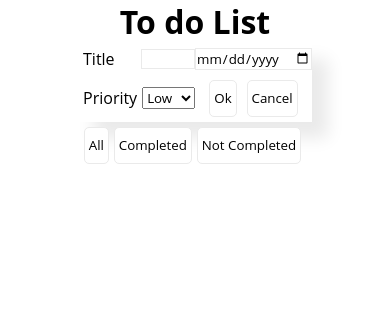
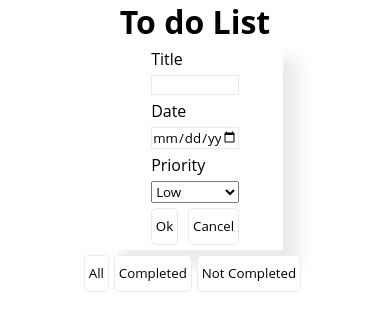
Before and after one commit to sebapkfd/todolist, a React (Create React App) app: page / in a window 390 px wide. Both pictures are taken after a click on the button "Add To do". Shown: the top 330 px of the page. Built offline with nearby package versions, Linux system fonts and the light colour scheme.

Commit message:
Improved responsiveness

```diff
--- a/src/App.css
+++ b/src/App.css
@@ -63,7 +63,7 @@ button {
 }
 
 .info {
-    width: 80%;
+    width: 70%;
     justify-content: space-between;
 }
 
@@ -78,24 +78,30 @@ button {
     flex-wrap: nowrap;
 }
 
-.edit {
-    width: var(--column-width);
-    justify-content: space-between;
-}
-
 input {
     border: solid 1px var(--soft);
 }
 
-.input {
+form {
     width: var(--column-width);
     justify-content: space-around;
+}
+
+.edit {
+    width: 100%;
+}
+
+.input {
     box-shadow: 1em 1em 1em var(--soft);
 }
 
 label,
 .input button {
     margin: 5px;
+}
+
+#date__label {
+    display: none;
 }
 
 .todo__button {
@@ -120,18 +126,26 @@ button:hover,
 }
 
 
-@media screen and (max-width: 895px) {
-    form *{
-        width: 50%;
-        flex-wrap: wrap;
-        justify-content: space-between;
-        align-items: center;
+@media screen and (max-width: 700px) {
+    #date__label {
+        display: inline;
     }
 
-    form div {
+    form {
+        width: 50%;
+        flex-direction: column;
+    }
+
+    .form__section {
+        width: 100%;
         display: flex;
+        flex-direction: row;
         justify-content: center;
-        flex-wrap: nowrap;
+        flex-wrap: wrap;
+    }
+
+    .form__section * {
+        width: 50%;
     }
 
     form button {
--- a/src/components/Edit.jsx
+++ b/src/components/Edit.jsx
@@ -20,7 +20,7 @@ const Edit = (props) => {
 
     return (
         <form onSubmit={(e) => handleSubmit(e)} className={'edit'}>
-            <div>
+            <div className={'form__section'}>
                 <label htmlFor='title'>Title</label>
                 <input
                     type ='text'
@@ -31,7 +31,8 @@ const Edit = (props) => {
                     required
                 />
             </div>
-            <div>
+            <div className={'form__section'}>
+                <label htmlFor='date' id='date__label'>Date</label>
                 <input
                     type ='date'
                     name='date'
@@ -40,7 +41,7 @@ const Edit = (props) => {
                     required
                 />
             </div>
-            <div>
+            <div className={'form__section'}>
                 <label htmlFor='priority'>Priority</label>
                 <select value={priority} onChange={(e) =>setPriority(e.target.value)}>
                     <option value="Low">Low</option>
@@ -48,7 +49,7 @@ const Edit = (props) => {
                     <option value="High">High</option>
                 </select>
             </div>
-            <div>
+            <div className={'form__section'}>
                 <button type='submit'>Ok</button>
             </div>
         </form>
--- a/src/components/Input.jsx
+++ b/src/components/Input.jsx
@@ -29,7 +29,7 @@ const Input = () => {
 
     return (display) ? (
         <form onSubmit={(e) => handleSubmit(e)} className={'input'}>
-            <div>
+            <div className={'form__section'}>
                 <label htmlFor='title'>Title</label>
                 <input
                 type ='text'
@@ -40,6 +40,8 @@ const Input = () => {
                 onChange={(e) =>setTitle(e.target.value)}
                 />
             </div>
+            <div className={'form__section'}>
+                <label htmlFor='date' id='date__label'>Date</label>
                 <input
                 type ='date'
                 name='date'
@@ -47,7 +49,8 @@ const Input = () => {
                 required
                 onChange={(e) =>setDate(e.target.value)}
                 />
-            <div>
+            </div>
+            <div className={'form__section'}>
                 <label htmlFor='priority'>Priority</label>
                 <select value={priority} onChange={(e) =>setPriority(e.target.value)}>
                     <option value="Low">Low</option>
@@ -55,7 +58,7 @@ const Input = () => {
                     <option value="High">High</option>
                 </select>
             </div>
-            <div>
+            <div className={'form__section'}>
                 <button type='submit'>Ok</button>
                 <button onClick={() => setDisplay(false)} type='reset'>Cancel</button>
             </div>
```
Lines whose indentation alone changed are shown as unchanged.
